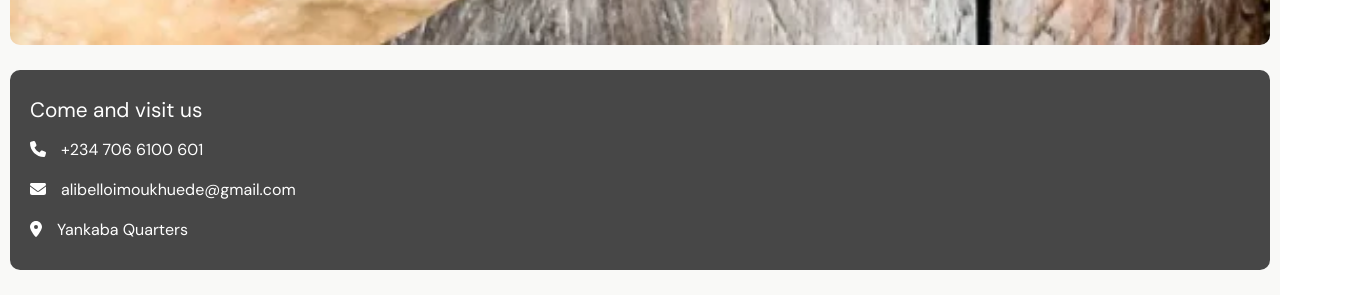
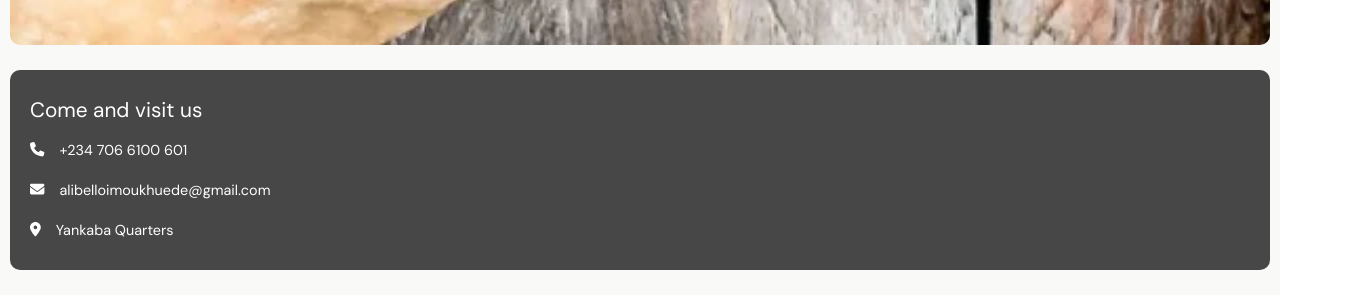
Before and after one commit to devalibello/tasty-food, a React (Create React App) app: page / in a window 1280 px wide. Shown: the part 3400-3695 px from the top of the page, 1370 px wide, since content can reach past the window. Built offline with nearby package versions, Linux system fonts and the light colour scheme; a web font is replaced by a local one.

Commit message:
Update about font

```diff
--- a/src/index.css
+++ b/src/index.css
@@ -12,6 +12,7 @@
 
 body {
   font-size: 16px;
+  overflow-x: hidden;
 }
 
 :root {
--- a/src/styles/About.css
+++ b/src/styles/About.css
@@ -161,7 +161,6 @@
 
 .about-contact-details > * {
     color: white;
-    font-size: 1em;
     line-height: 40px;
 }
 
@@ -211,3 +210,7 @@
     margin-left: auto;
     margin-right: auto;
 }
+
+.about-contact {
+    font-size: 0.9em;
+}
--- a/src/styles/Banner.css
+++ b/src/styles/Banner.css
@@ -47,7 +47,8 @@
 
 @media (max-width: 886px) {
     .banner-section {
-        height: 350px;
+        /* height: 350px; */
+        height: 70vh;
         padding: 90px 20px;
     }
 
```
